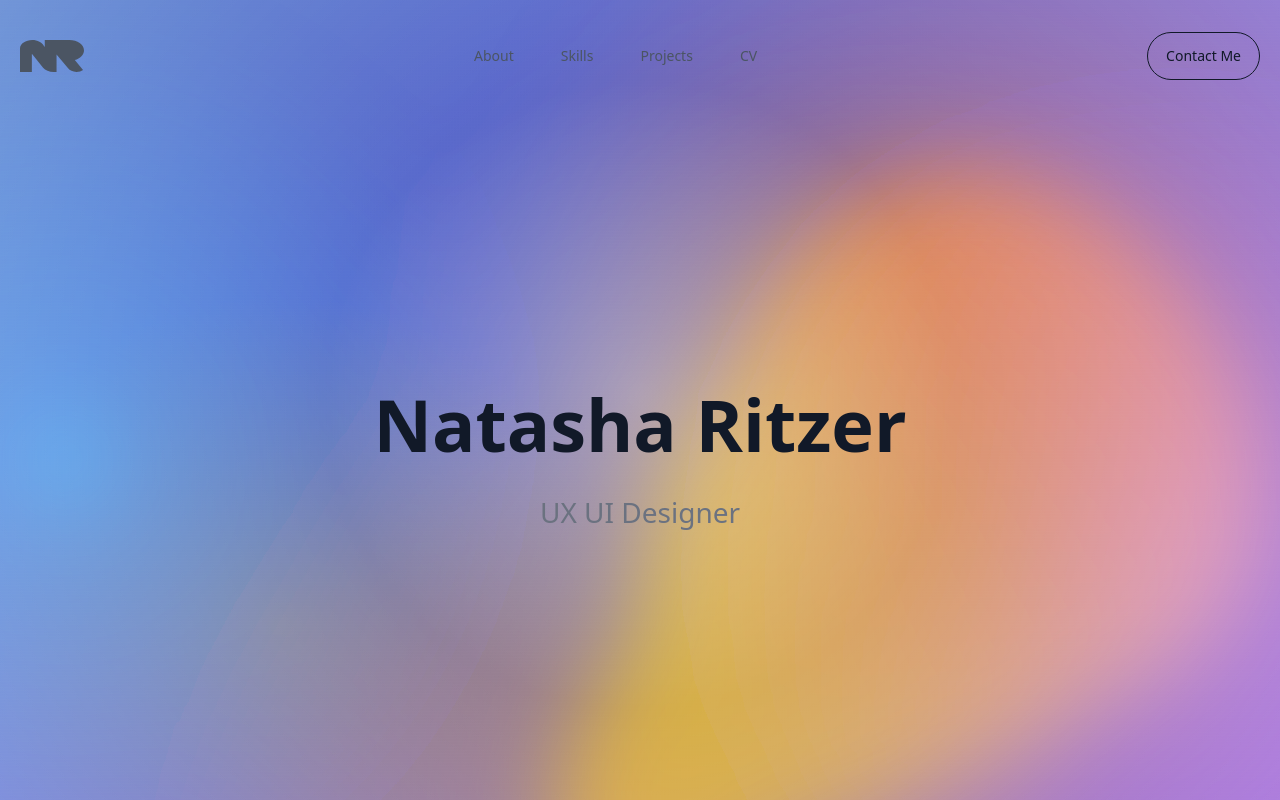
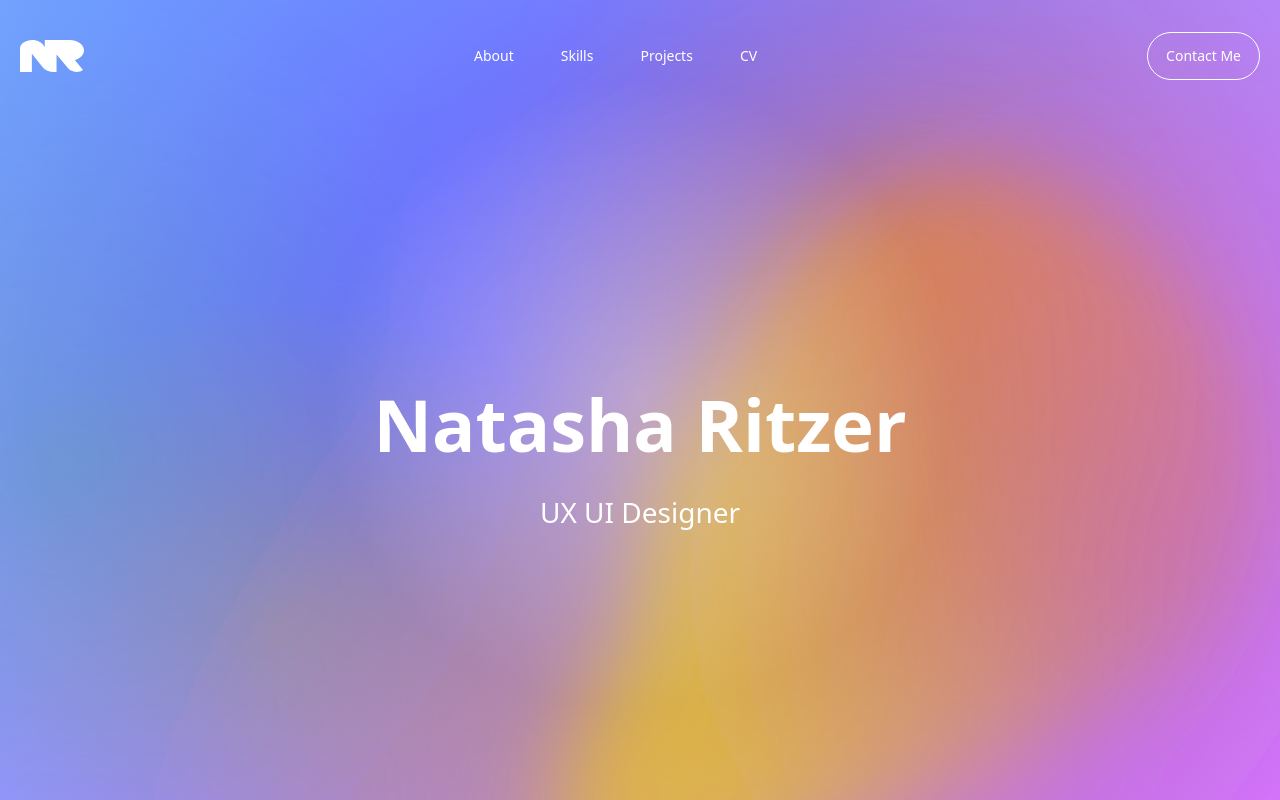
Before and after one commit to ABilevich/natasha-ritzer-portfolio, a React (Vite) app: page / in a window 1280 px wide. Shown: the top 800 px of the page. Built offline with nearby package versions, Linux system fonts and the light colour scheme.

Commit message:
chore: changed color blobs and menu / hero text to white

```diff
--- a/src/components/layout/Header.tsx
+++ b/src/components/layout/Header.tsx
@@ -11,7 +11,7 @@
 
 export function Header() {
   const linkClassName =
-    "relative h-auto rounded-none px-0 py-0 text-sm font-medium text-[#4b5563] no-underline hover:bg-transparent hover:text-[#111928] focus-visible:ring-[#111928] after:absolute after:inset-x-0 after:-bottom-2 after:h-px after:origin-left after:scale-x-0 after:bg-[#111928] after:transition-transform after:duration-200 hover:after:scale-x-100 focus-visible:after:scale-x-100 max-[480px]:text-[11px] max-[720px]:text-xs"
+    'relative h-auto rounded-none px-0 py-0 text-sm font-medium text-white no-underline hover:bg-transparent hover:text-white focus-visible:ring-white after:absolute after:inset-x-0 after:-bottom-2 after:h-px after:origin-left after:scale-x-0 after:bg-white after:transition-transform after:duration-200 hover:after:scale-x-100 focus-visible:after:scale-x-100 max-[480px]:text-[11px] max-[720px]:text-xs'
 
   return (
     <header className="absolute left-1/2 top-8 z-20 flex h-12 w-[min(1312px,calc(100%_-_40px))] -translate-x-1/2 items-center justify-between gap-6 max-[480px]:w-[calc(100%_-_24px)] max-[720px]:top-5 max-[720px]:h-10">
@@ -20,7 +20,11 @@
         aria-label="Natasha Ritzer home"
         className="block h-[45px] w-16 shrink-0 max-[720px]:h-8 max-[720px]:w-11"
       >
-        <img src={nrLogo} alt="" className="size-full object-contain" />
+        <img
+          src={nrLogo}
+          alt=""
+          className="size-full object-contain brightness-0 invert"
+        />
       </NavLink>
       <nav
         className="flex min-w-0 items-center justify-center gap-8 md:gap-[45px] max-[480px]:gap-2.5 max-[720px]:gap-4"
@@ -42,7 +46,7 @@
         asChild
         variant="outline"
         size="sm"
-        className="h-12 shrink-0 rounded-full border-[#111928] bg-transparent px-[18px] text-sm font-medium text-[#111928] hover:bg-[#111928] hover:text-white max-[860px]:hidden"
+        className="h-12 shrink-0 rounded-full border-white bg-transparent px-[18px] text-sm font-medium text-white hover:bg-transparent hover:text-white max-[860px]:hidden"
       >
         <a href="mailto:hello@natasharitzer.com">Contact Me</a>
       </Button>
--- a/src/features/home/components/GradientBlobBackground.tsx
+++ b/src/features/home/components/GradientBlobBackground.tsx
@@ -31,13 +31,13 @@
 }
 
 const defaultColors = {
-  backgroundStart: '#0040b7',
-  backgroundEnd: '#5d00ba',
-  first: '#c87e00',
-  second: '#0099ff',
-  third: '#d63d00',
-  fourth: '#c664ff',
-  fifth: '#ad6e00',
+  backgroundStart: '#0059ff',
+  backgroundEnd: '#bf00ff',
+  first: '#cd8200',
+  second: '#005c99',
+  third: '#c63800',
+  fourth: '#8c00dd',
+  fifth: '#b97500',
   pointer: '#b3ff00',
 } satisfies Required<GradientBlobColors>
 
--- a/src/features/home/components/HeroSection.tsx
+++ b/src/features/home/components/HeroSection.tsx
@@ -19,11 +19,11 @@
       <div className="absolute left-1/2 top-1/2 z-10 flex w-full max-w-[min(760px,calc(100%_-_40px))] -translate-x-1/2 -translate-y-1/2 flex-col items-center gap-5 px-5 text-center md:gap-8">
         <h1
           id="hero-title"
-          className="m-0 text-[clamp(2.4rem,11vw,4.5rem)] font-bold leading-tight text-[#111928] md:leading-[72px]"
+          className="m-0 text-[clamp(2.4rem,11vw,4.5rem)] font-bold leading-tight text-white md:leading-[72px]"
         >
           Natasha Ritzer
         </h1>
-        <p className="m-0 text-lg font-medium leading-7 text-[#6b7280] md:text-[28px] md:leading-10">
+        <p className="m-0 text-lg font-medium leading-7 text-white md:text-[28px] md:leading-10">
           UX UI Designer
         </p>
       </div>
```
